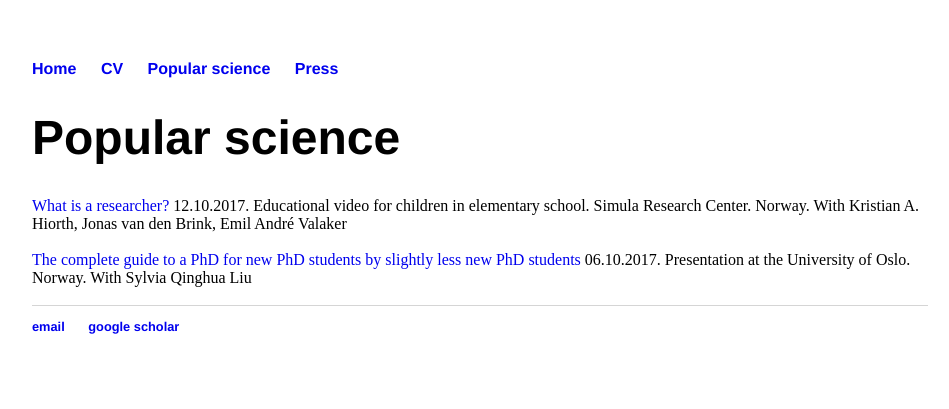
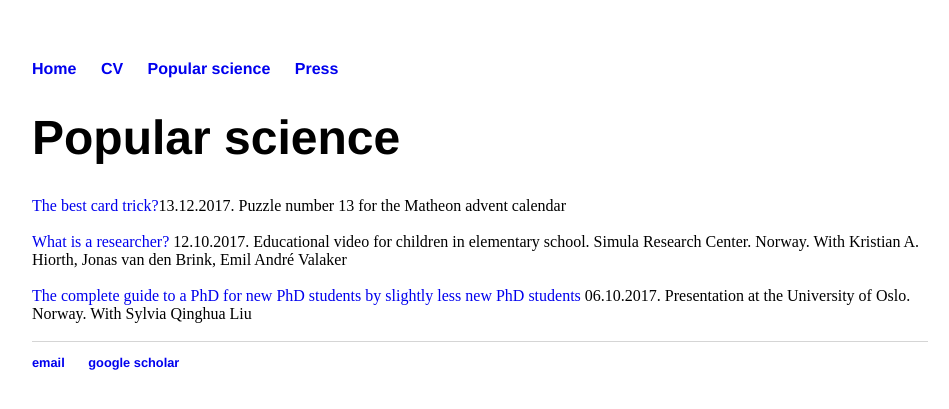
Before and after one commit to adrianmruf/adrianmruf.github.io, a Jekyll site: the page built from popularscience/index.html, in a window 1280 px wide. Shown: the top 409 px of the page, without its empty margins (160-1109 px from the left). Built offline with Jekyll 4.4.1, drawn with Linux system fonts in a browser that asks for light colours.

Commit message:
Update index.html

```diff
--- a/popularscience/index.html
+++ b/popularscience/index.html
@@ -4,6 +4,8 @@ title: Popular science
 ---
 	<h1>{{ page.title }}</h1>
 
+<a href="https://www.mathekalender.de/info/Loesungsheft_2017.en.pdf">The best card trick?</a>13.12.2017. Puzzle number 13 for the Matheon advent calendar
+<br><br>
 <a href="http://www.mn.uio.no/math/english/people/aca/adrianru/What%20is%20a%20Researcher">What is a researcher?</a> 12.10.2017. Educational video for children in elementary school. Simula Research Center. Norway. With Kristian A. Hiorth, Jonas van den Brink, Emil André Valaker
 <br><br>
 <a href="http://www.mn.uio.no/math/english/people/aca/adrianru/meeting_for_new_phds.pdf">The complete guide to a PhD for new PhD students by slightly less new PhD students</a> 06.10.2017. Presentation at the University of Oslo. Norway. With Sylvia Qinghua Liu
```
